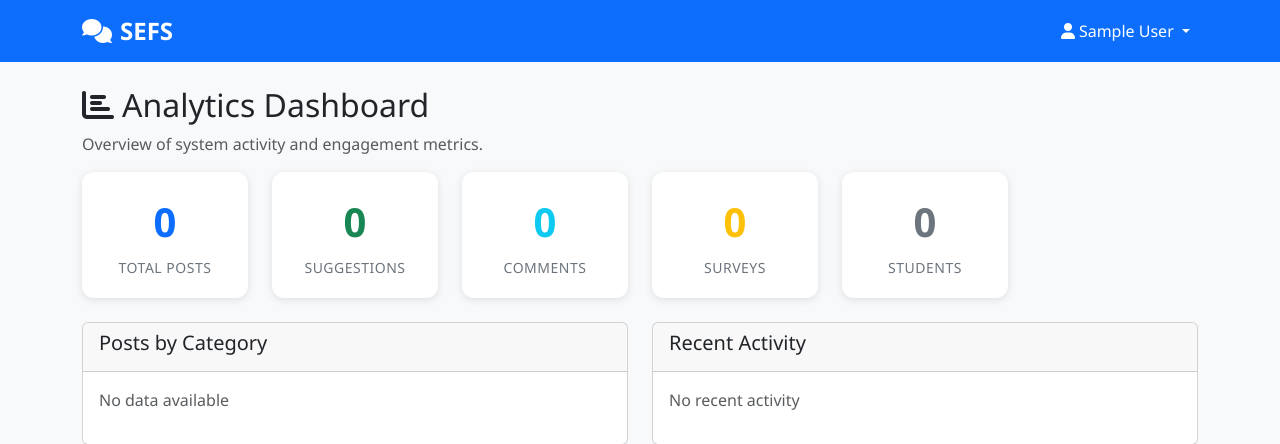
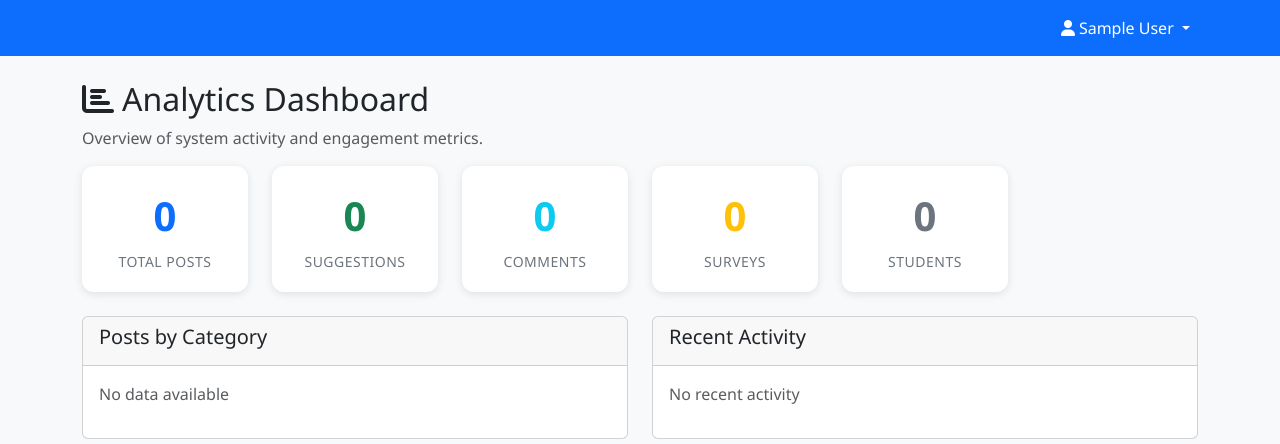
Before and after one commit to Xeidonn/CSG-Student-Engagement-and-Feedback-System-SEFS-, a PHP site: page /admin.php in a window 1280 px wide. Shown: the top 444 px of the page. Run offline with PHP 8.4, Linux system fonts and the light colour scheme; the visitor is signed in with stand-in values (Sample User, id 1); data that the repository does not hold is empty.

Commit message:
Update admin.php

```diff
--- a/admin.php
+++ b/admin.php
@@ -92,8 +92,6 @@ function timeAgo($datetime) {
     <!-- Navigation -->
     <nav class="navbar navbar-expand-lg navbar-dark bg-primary sticky-top">
         <div class="container">
-            <a class="navbar-brand fw-bold" href="index.php"><i class="fas fa-comments me-2"></i>SEFS</a>
-
            <div class="navbar-nav ms-auto">
     <div class="dropdown">
         <a class="nav-link dropdown-toggle text-white" href="#" role="button" data-bs-toggle="dropdown">
```
